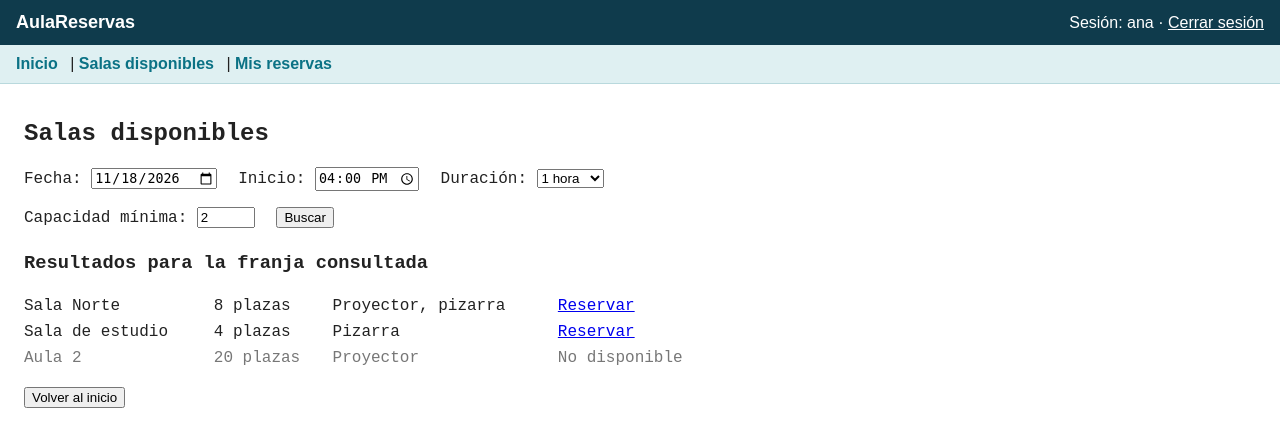
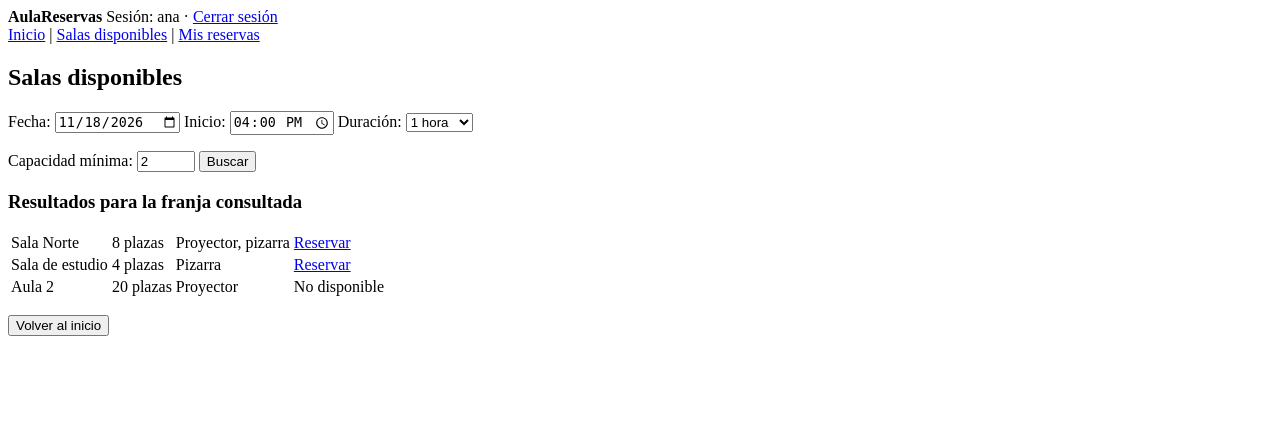
Before and after one commit to Danielmf001/Practica_Reservas, a PHP site: page /salas.php in a window 1280 px wide. Shown: the top 447 px of the page. Run offline with PHP 8.4, Linux system fonts and the light colour scheme.

Commit message:
Quitar todos los css de los archivos

```diff
--- a/login.php
+++ b/login.php
@@ -9,7 +9,7 @@
         <h1>AulaReservas</h1>
         <p>Acceso a la gestión de salas</p>
 
-        <form action="login.php" method="POST">
+        <form action="index.php" method="POST">
             <div>
                 <label for="usuario">Usuario:</label><br>
                 <input type="text" id="usuario" name="usuario" required>
--- a/salas.php
+++ b/salas.php
@@ -1,24 +1,9 @@
 <!DOCTYPE html>
 <html lang="es">
 <head>
-<meta charset="UTF-8">
-<meta name="viewport" content="width=device-width, initial-scale=1">
-<title>Salas disponibles - AulaReservas</title>
-<style>
-  body { margin: 0; font-family: Arial, sans-serif; color: #222; background: #fff; }
-  header { background: #0f3b4c; color: #fff; padding: 12px 16px; display: flex; justify-content: space-between; align-items: center; }
-  header strong { font-size: 18px; }
-  header a { color: #fff; }
-  nav { background: #dff0f2; padding: 10px 16px; border-bottom: 1px solid #b9d9dd; }
-  nav a { color: #0b7285; font-weight: bold; text-decoration: none; margin-right: 8px; }
-  main { max-width: 700px; padding: 16px 24px; font-family: "Courier New", monospace; }
-  form { margin-bottom: 24px; }
-  label { margin-right: 12px; }
-  table { border-collapse: collapse; width: 100%; }
-  td { padding: 4px 10px 4px 0; }
-  .no { color: #777; }
-  .aviso { color: #b00020; }
-</style>
+  <meta charset="UTF-8">
+  <meta name="viewport" content="width=device-width, initial-scale=1">
+  <title>Salas disponibles - AulaReservas</title>
 </head>
 <body>
 
```
Also changed, not shown: mis_Reservas.php (+3 -17 lines).
